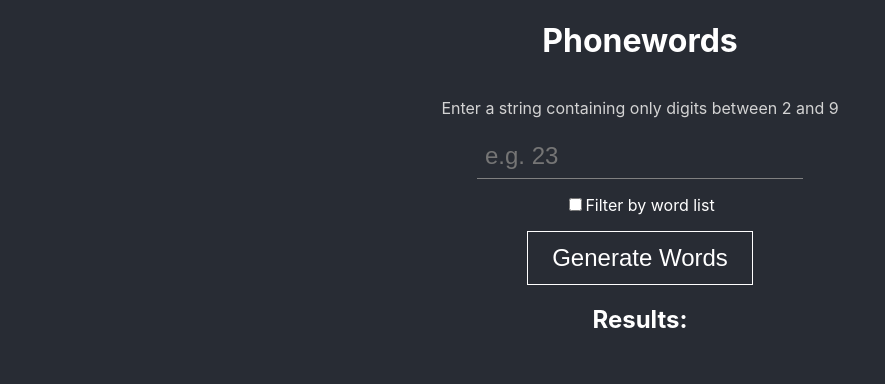
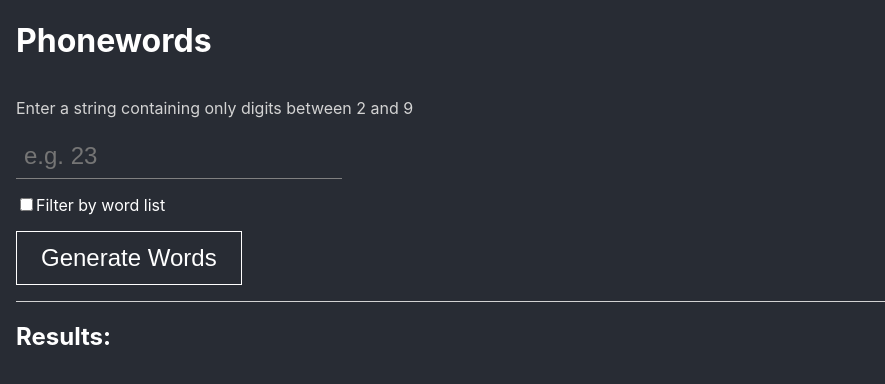
Before and after one commit to ewantindale/phonewords, a React (Create React App) app in the folder frontend/: page / in a window 1280 px wide. Shown: the top 384 px of the page, without its empty margins (0-885 px from the left). Built offline with nearby package versions, Linux system fonts and the light colour scheme.

Commit message:
remove center align

```diff
--- a/frontend/src/App.css
+++ b/frontend/src/App.css
@@ -1,5 +1,4 @@
 .App {
-  text-align: center;
 }
 
 .App-header {
@@ -7,7 +6,7 @@
   min-height: 100vh;
   display: flex;
   flex-direction: column;
-  align-items: center;
+  padding: 0 1rem;
   color: white;
 }
 
@@ -45,6 +44,11 @@
   color: #282c34;
 }
 
+.App-results-wrapper {
+  border-top: 1px solid lightgrey;
+  margin-top: 1rem;
+}
+
 .App-results {
   margin-top: 1rem;
   width: 100%;
@@ -60,7 +64,8 @@
   margin: 0.5rem;
   background-color: lightgrey;
   color: black;
-  border-radius: 100%;
+  /* border-radius: 100%; */
+  box-shadow: 2px 5px 5px black;
 }
 
 .App-error {
@@ -70,6 +75,11 @@
 
 .App-filter {
   margin-top: 1rem;
+}
+
+.App-spinner-wrapper {
+  display: flex;
+  justify-content: center;
 }
 
 .App-spinner {
--- a/frontend/src/App.js
+++ b/frontend/src/App.js
@@ -74,8 +74,13 @@ const App = () => {
 
         {error && <div className="App-error">Error: {error}</div>}
 
-        {loading && <div className="App-spinner"></div>}
+        <div className="App-results-wrapper">
           <h2>Results: </h2>
+          {loading && (
+            <div className="App-spinner-wrapper">
+              <div className="App-spinner"></div>
+            </div>
+          )}
           {results && results.length > 0 && (
             <div className="App-results">
               {results.map((r, i) => (
@@ -85,6 +90,7 @@ const App = () => {
               ))}
             </div>
           )}
+        </div>
       </header>
     </div>
   );
```
Lines whose indentation alone changed are shown as unchanged.
